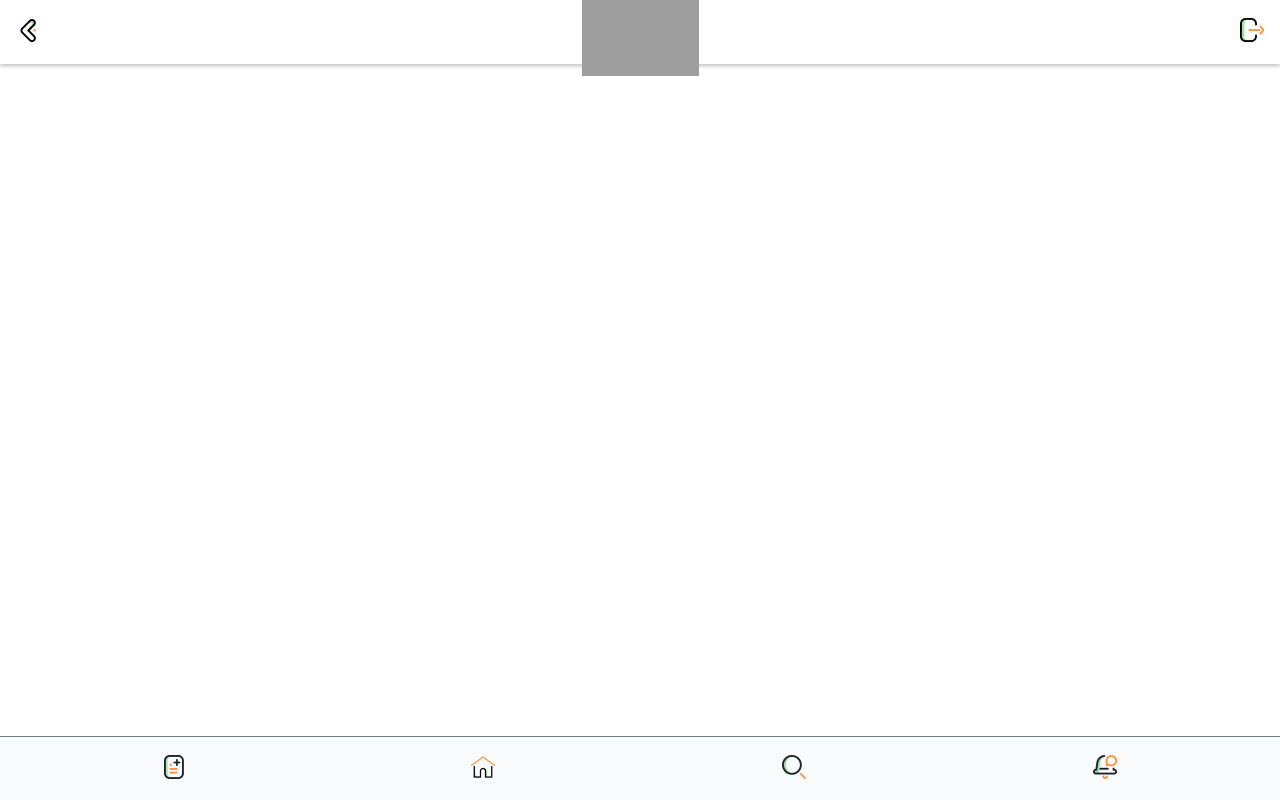
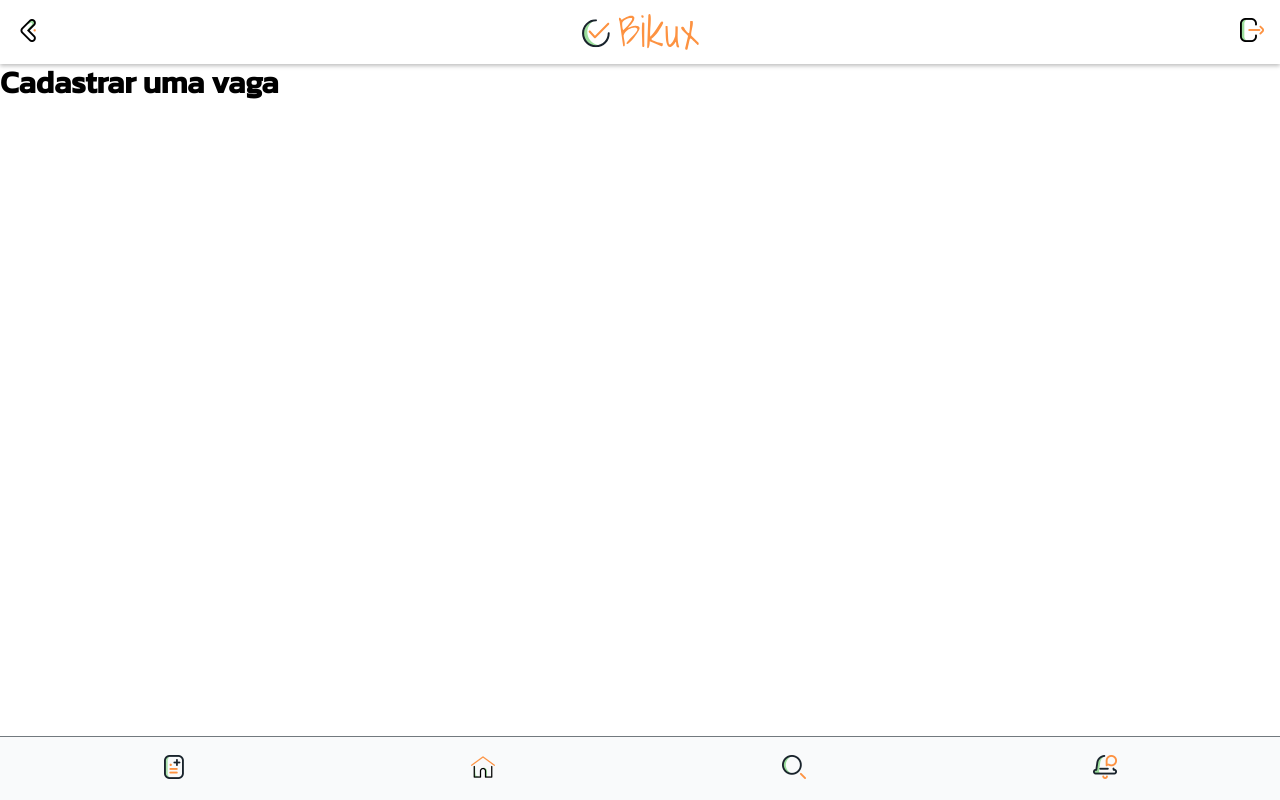
Before and after one commit to estartandodevs-course/Bikux, a React (Create React App) app: page /vaga in a window 1280 px wide. Built offline with nearby package versions, Linux system fonts and the light colour scheme; grey boxes are pictures that could not be loaded.

Commit message:
implementa as rotas do navBar

```diff
--- a/src/App.js
+++ b/src/App.js
@@ -2,7 +2,7 @@ import React from 'react'
 import logo from './assets/images/logo.svg';
 import { Header } from './components'
 import './styles/index.scss';
-import { Home } from './pages/Home/home'
+import { Vaga } from './pages/Vaga/Vaga'
 import { Feed } from './pages/Feed/feed'
 import { Search } from './pages/Search/search'
 import  BottomNavBar  from './components/BottomNavBar/BottomNavBar'
@@ -18,10 +18,10 @@ export function App(){
        <Header logo={logo} showBackButton showExitButton />
       <Switch>
         <Route path="/" exact>
-          <Home />
+          <Feed />
         </Route>
-      <Route path="/feed">
-          <Feed />
+      <Route path="/vaga">
+          <Vaga />
         </Route>
         <Route path="/search">
           <Search />
--- a/src/components/BottomNavBar/BottomNavBar.js
+++ b/src/components/BottomNavBar/BottomNavBar.js
@@ -3,12 +3,10 @@ import { ActionButton} from '../index'
 import { Link, useHistory } from "react-router-dom";
 import './BottomNavBar..scss'
 
-
-
 const BottomNavBar = ({ showAddVagaButton, showHomeButton, showSearchButton, showNotificacionButton}) => {
   return (
-    <header className="tab-bar">
-      <Link to="/feed" className="action-btn-place">
+    <nav className="tab-bar">
+      <Link to="/vaga" className="action-btn-place">
           <ActionButton icon="013-adicionar_vaga" onClick={showAddVagaButton} />
       </Link>
       <Link to="/" className="action-btn-place">
@@ -17,10 +15,10 @@ const BottomNavBar = ({ showAddVagaButton, showHomeButton, showSearchButton, sho
       <Link to="/search" className="action-btn-place">
           <ActionButton icon="008-buscar" onClick={showSearchButton} />
       </Link>
-      <div className="action-btn-place">
+      <Link to="#" className="action-btn-place">
           <ActionButton icon="001-notificacaonotification" className="icon" onClick={showNotificacionButton} />
-      </div>
-    </header>
+      </Link>
+    </nav>
   );
 }
 
--- a/src/pages/Home/home.js
+++ /dev/null
@@ -1,9 +0,0 @@
-import React from 'react'
-import  BottomNavBar  from '../../components/BottomNavBar/BottomNavBar'
-
-export const Home = () => (
-    <div>
-    <h1>Home</h1>
-    </div>
-
-)
--- /dev/null
+++ b/src/pages/Vaga/Vaga.js
@@ -0,0 +1,8 @@
+import React from 'react'
+
+export const Vaga = () => (
+    <div>
+    <h3>Cadastrar uma vaga</h3>
+    </div>
+
+)
```
Also changed, not shown: src/assets/images/logo.svg (added), 1 other file (tests, documents, lock files or other folders).
